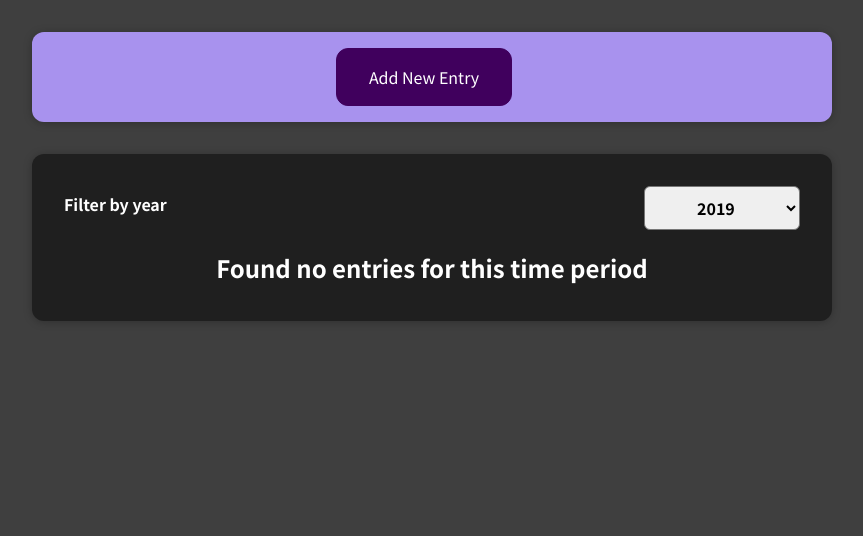
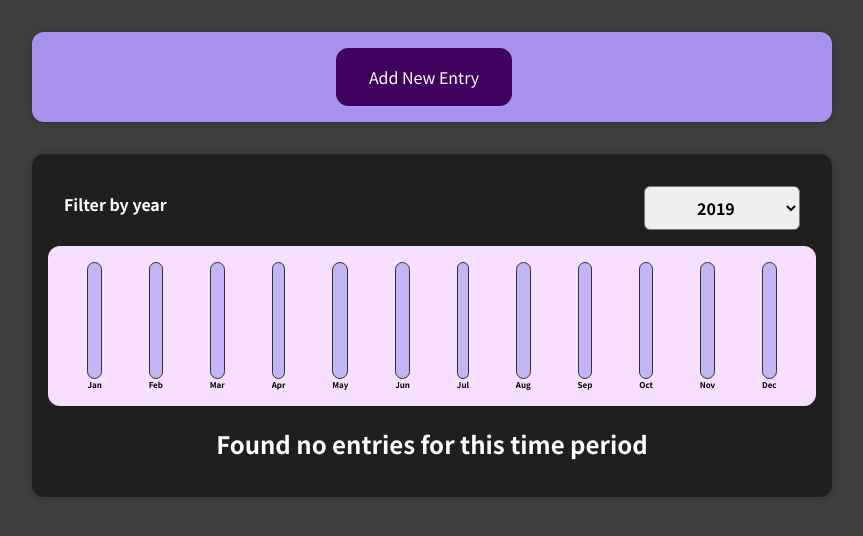
Before and after one commit to prannat-jain/react-complete, a React (Create React App) app: page / in a window 1280 px wide. Shown: the top 536 px of the page, without its empty margins (208-1071 px from the left). Built offline with nearby package versions, Linux system fonts and the light colour scheme.

Commit message:
Added Chart and ChartBar components

```diff
--- /dev/null
+++ b/src/components/Chart/Chart.css
@@ -0,0 +1,9 @@
+.chart {
+  padding: 1rem;
+  border-radius: 12px;
+  background-color: #f8dfff;
+  text-align: center;
+  display: flex;
+  justify-content: space-around;
+  height: 10rem;
+}
--- /dev/null
+++ b/src/components/Chart/Chart.js
@@ -0,0 +1,27 @@
+import React from "react";
+import ChartBar from "./ChartBar";
+import "./Chart.css";
+
+function Chart(props) {
+  //converting object returned by map to an array of numbers
+  const dataPointValues = props.dataPoints.map((dataPoint) => dataPoint.value);
+  //destructured and broken array is put into Math.max using ...
+  const totalMaximum = Math.max(...dataPointValues);
+  return (
+    <div className="chart">
+      {/* instead of returning separate ChartBar tags we use a map which get data from props*/}
+
+      {/*Using labels as a unique identifier(key) instead of id*/}
+      {props.dataPoints.map((dataPoint) => (
+        <ChartBar
+          key={dataPoint.label}
+          value={dataPoint.value}
+          maxValue={totalMaximum}
+          label={dataPoint.label}
+        />
+      ))}
+    </div>
+  );
+}
+
+export default Chart;
--- /dev/null
+++ b/src/components/Chart/ChartBar.css
@@ -0,0 +1,30 @@
+.chart-bar {
+  height: 100%;
+  display: flex;
+  flex-direction: column;
+  align-items: center;
+}
+
+.chart-bar__inner {
+  height: 100%;
+  width: 100%;
+  border: 1px solid #313131;
+  border-radius: 12px;
+  background-color: #c3b4f3;
+  overflow: hidden;
+  display: flex;
+  flex-direction: column;
+  justify-content: flex-end;
+}
+
+.chart-bar__fill {
+  background-color: #4826b9;
+  width: 100%;
+  transition: all 0.3s ease-out;
+}
+
+.chart-bar__label {
+  font-weight: bold;
+  font-size: 0.5rem;
+  text-align: center;
+}
--- /dev/null
+++ b/src/components/Chart/ChartBar.js
@@ -0,0 +1,26 @@
+import React from "react";
+
+import "./ChartBar.css";
+
+function ChartBar(props) {
+  let barFillHeight = "0%";
+
+  if (props.maxValue > 0) {
+    barFillHeight = Math.round((props.value / props.maxValue) * 100) + "%";
+  }
+
+  return (
+    <div className="chart-bar">
+      <div className="chart-bar__inner">
+        {/* in react for style use {{}} */}
+        <div
+          className="chart-bar__fill"
+          style={{ height: barFillHeight }}
+        ></div>
+      </div>
+      <div className="chart-bar__label">{props.label}</div>
+    </div>
+  );
+}
+
+export default ChartBar;
--- a/src/components/Expenses/Expenses.js
+++ b/src/components/Expenses/Expenses.js
@@ -3,6 +3,7 @@ import "./Expenses.css";
 import Card from "../UI/Card";
 import ExpensesFilter from "./ExpensesFilter";
 import ExpensesList from "./ExpensesList";
+import ExpensesChart from "./ExpensesChart";
 
 function Expenses(props) {
   const [filteredYear, setFilteredYear] = useState("2019");
@@ -24,7 +25,8 @@ function Expenses(props) {
           selected={filteredYear}
           onChangeFilter={filterHandler}
         ></ExpensesFilter>
-
+        {/*props filtered expenses sent to chart*/}
+        <ExpensesChart expenses={filteredExpenses}></ExpensesChart>
         {/*If filteredExpenses.length was empty then variable is displayed as it is, otherwise if-else statement changes the value of this variable*/}
         <ExpensesList list={filteredExpenses} />
       </Card>
--- /dev/null
+++ b/src/components/Expenses/ExpensesChart.js
@@ -0,0 +1,27 @@
+import React from "react";
+import Chart from "../Chart/Chart";
+
+function ExpensesChart(props) {
+  const chartDataPoints = [
+    { label: "Jan", value: 0 },
+    { label: "Feb", value: 0 },
+    { label: "Mar", value: 0 },
+    { label: "Apr", value: 0 },
+    { label: "May", value: 0 },
+    { label: "Jun", value: 0 },
+    { label: "Jul", value: 0 },
+    { label: "Aug", value: 0 },
+    { label: "Sep", value: 0 },
+    { label: "Oct", value: 0 },
+    { label: "Nov", value: 0 },
+    { label: "Dec", value: 0 },
+  ];
+  for (const expense of props.expenses) {
+    const expenseMonth = expense.date.getMonth(); // starting at 0 => January
+    chartDataPoints[expenseMonth].value += expense.amount;
+  }
+
+  return <Chart dataPoints={chartDataPoints} />;
+}
+
+export default ExpensesChart;
--- a/src/components/NewExpense/ExpenseForm.js
+++ b/src/components/NewExpense/ExpenseForm.js
@@ -44,7 +44,7 @@ function ExpenseForm(props) {
     //to do that we are going to go child to parent: Expenseform>NewExpense>App.js
     const expenseData = {
       title: enteredTitle,
-      amount: enteredAmount,
+      amount: +enteredAmount,
       date: new Date(enteredDate),
     };
     //executing function in ExpenseData whose reference/pointer is received by props
```
